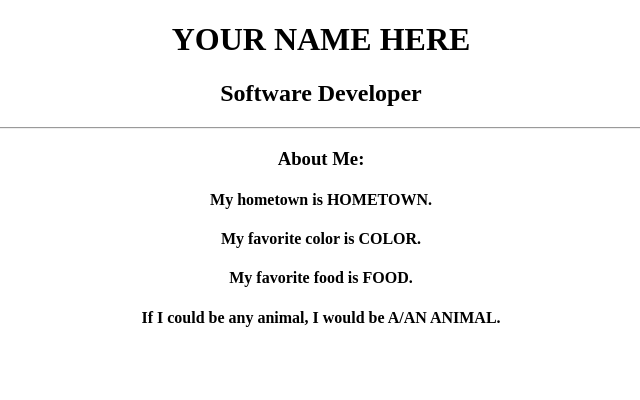
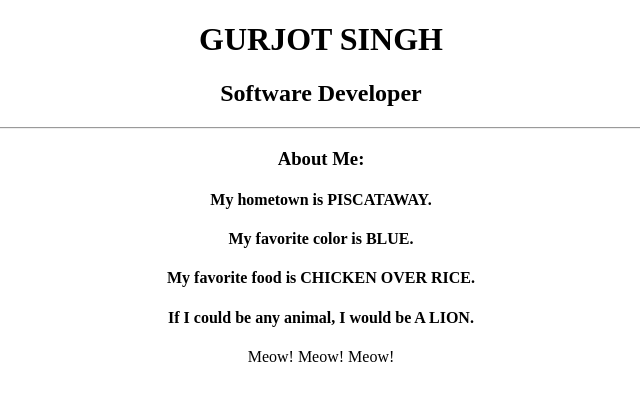
Before and after one commit to GurjotSahota/Profile, a plain HTML site: page index.html in a window 1280 px wide. Shown: the whole page, without its empty margins (319-959 px from the left). Drawn offline with Linux system fonts and the light colour scheme.

Commit message:
Adding new placeholder text

```diff
--- a/index.html
+++ b/index.html
@@ -7,14 +7,15 @@
 		  </head>
 		  <body>
 			<div align="center">
-				<h1>YOUR NAME HERE</h1>
+				<h1>GURJOT SINGH</h1>
 				<h2>Software Developer</h2>
 				<hr>
 				<h3>About Me:</h3>
-					<h4>My hometown is HOMETOWN.</h4>
-					<h4>My favorite color is COLOR.</h4>
-					<h4>My favorite food is FOOD.</h4>
-					<h4>If I could be any animal, I would be A/AN ANIMAL.</h4>
+					<h4>My hometown is PISCATAWAY.</h4>
+					<h4>My favorite color is BLUE.</h4>
+					<h4>My favorite food is CHICKEN OVER RICE.</h4>
+					<h4>If I could be any animal, I would be A LION.</h4>
+                    <p>Meow! Meow! Meow!</p>
 			</div>
 		  </body>
 		</html>
```
